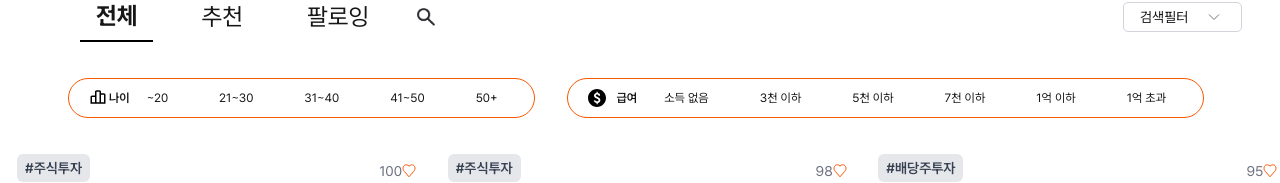
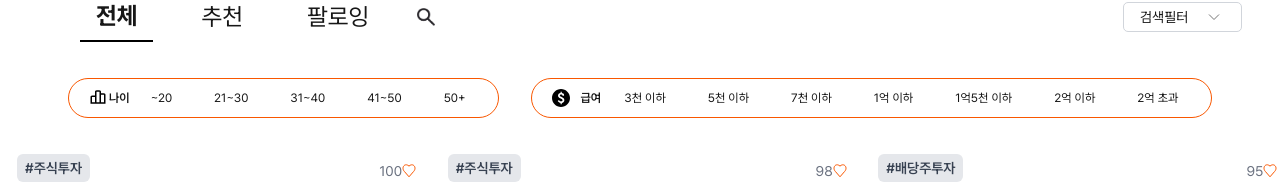
Before and after one commit to FLEX-CODEPING/FLEX-FE, a Next.js app: page /blog in a window 1280 px wide. Shown: the part 142-325 px from the top of the page. Built offline with nearby package versions, Linux system fonts and the light colour scheme; a web font is replaced by a local one.

Commit message:
FLEX-147 refactor : api값으로 매핑하도록 변경

```diff
--- a/src/app/_types/auth.ts
+++ b/src/app/_types/auth.ts
@@ -22,8 +22,8 @@ type InterestTypes =
 type IncomeTypes =
   | 'LESS_3K'
   | 'LESS_5K'
-  | 'LESS_7.5K'
-  | 'LESS_10K'
-  | 'LESS_15K'
-  | 'LESS_2K'
-  | 'OVER_3K';
+  | 'LESS_8K'
+  | 'LESS_100K'
+  | 'LESS_150K'
+  | 'LESS_200K'
+  | 'OVER_200K';
--- a/src/app/_types/blog.ts
+++ b/src/app/_types/blog.ts
@@ -31,3 +31,10 @@ interface CommentTypes {
   date: string;
   content: string;
 }
+
+type AgeTypes =
+  | 'AGE_0_20'
+  | 'AGE_21_30'
+  | 'AGE_31_40'
+  | 'AGE_41_50'
+  | 'AGE_51_100';
--- a/src/app/components/blog/blogmain/blogpostmain/BlogContainer.tsx
+++ b/src/app/components/blog/blogmain/blogpostmain/BlogContainer.tsx
@@ -9,8 +9,8 @@ import PostCard from './PostCard';
 const BlogContainer = () => {
   const [postData, setPostData] = useState<LandingPostTypes[]>([]);
   const [selectedNav, setSelectedNav] = useState('전체');
-  const [selectedAges, setSelectedAges] = useState<string[]>([]);
-  const [selectedSalaries, setSelectedSalaries] = useState<string[]>([]);
+  const [selectedAges, setSelectedAges] = useState('');
+  const [selectedSalaries, setSelectedSalaries] = useState('');
 
   // useEffect(() => {
   //   const fetchPost = async () => {
--- a/src/app/components/blog/blogmain/blogpostmain/Filters.tsx
+++ b/src/app/components/blog/blogmain/blogpostmain/Filters.tsx
@@ -4,10 +4,10 @@ import { ageIcon, salaryIcon } from '@/app/constants/iconPath';
 import { Dispatch, SetStateAction } from 'react';
 
 interface FiltersProps {
-  selectedAges: string[];
-  setSelectedAges: Dispatch<SetStateAction<string[]>>;
-  selectedSalaries: string[];
-  setSelectedSalaries: Dispatch<SetStateAction<string[]>>;
+  selectedAges: string;
+  setSelectedAges: Dispatch<SetStateAction<string>>;
+  selectedSalaries: string;
+  setSelectedSalaries: Dispatch<SetStateAction<string>>;
 }
 
 const Filters = ({
@@ -16,37 +16,25 @@ const Filters = ({
   selectedSalaries,
   setSelectedSalaries,
 }: FiltersProps) => {
-  const handleAgeClick = (age: string) => {
-    setSelectedAges((prev) =>
-      prev.includes(age) ? prev.filter((a) => a !== age) : [...prev, age],
-    );
-  };
-
-  const handleSalaryClick = (salary: string) => {
-    setSelectedSalaries((prev) =>
-      prev.includes(salary)
-        ? prev.filter((s) => s !== salary)
-        : [...prev, salary],
-    );
-  };
-
   return (
     <div className="w-full flex-col space-y-4 mt-9">
       <div className="flex items-start space-x-8 ml-[68px] ">
         <div className="border-[#F95700] bg-white flex justify-center mr-5; items-center border rounded-[20px] h-[40px] px-[20px] py-[1px]">
           <Icons name={ageIcon} />
           <h3 className="font-semibold text-[12px]">나이</h3>
-          <div className="flex gap-[17px] justify-center  text-[12px] ">
+          <div className="flex pl-2 gap-4 justify-center  text-[12px] ">
             {AGE_OPTIONS.map((ageOption) => (
               <button
                 type="button"
                 key={ageOption}
-                className={`px-4 py-1 rounded-full border ${
-                  selectedAges.includes(ageOption)
+                className={`px-3 py-1 rounded-full border ${
+                  selectedAges === ageOption
                     ? 'bg-[#FFEBE0] border-white'
                     : 'bg-white border-white'
                 }`}
-                onClick={() => handleAgeClick(ageOption)}
+                onClick={() =>
+                  setSelectedAges(selectedAges === ageOption ? '' : ageOption)
+                }
               >
                 {ageOption}
               </button>
@@ -57,17 +45,21 @@ const Filters = ({
         <div className=" px-5 py-[5px] bg-white  justify-center mr-5 flex items-center gap-2.5 border border-[#F95700] rounded-full h-10">
           <Icons name={salaryIcon} />
           <h3 className="font-semibold text-[12px]">급여</h3>
-          <div className="flex gap-[17px] text-[12px]">
+          <div className="flex gap-4 text-[12px]">
             {SALARY_OPTIONS.map((salaryOption) => (
               <button
                 type="button"
                 key={salaryOption}
-                className={` px-4 py-1 border-[#F95700] rounded-full cursor-pointer font-normal transition-colors duration-300 ease-in-out  border ${
-                  selectedSalaries.includes(salaryOption)
+                className={` px-3 py-1 border-[#F95700] rounded-full cursor-pointer font-normal transition-colors duration-300 ease-in-out  border ${
+                  selectedSalaries === salaryOption
                     ? 'bg-[#FFEBE0] border-white'
                     : 'bg-white border-white'
                 }`}
-                onClick={() => handleSalaryClick(salaryOption)}
+                onClick={() =>
+                  setSelectedSalaries(
+                    selectedSalaries === salaryOption ? '' : salaryOption,
+                  )
+                }
               >
                 {salaryOption}
               </button>
--- a/src/app/constants/BlogConstants.ts
+++ b/src/app/constants/BlogConstants.ts
@@ -1,12 +1,13 @@
 export const AGE_OPTIONS = ['~20', '21~30', '31~40', '41~50', '50+'];
 
 export const SALARY_OPTIONS = [
-  '소득 없음',
   '3천 이하',
   '5천 이하',
   '7천 이하',
   '1억 이하',
-  '1억 초과',
+  '1억5천 이하',
+  '2억 이하',
+  '2억 초과',
 ];
 
 export const NAV_OPTIONS = ['전체', '추천', '팔로잉'];
@@ -19,11 +20,20 @@ export const NAV_OPTIONS_WITH_PATH = [
   { nav: '팔로우', path: '/blog/follow' },
 ];
 
-export const LANDING_VIEWTYPE_MAP: Record<
-  MainPostViewTypes,
-  MainPostViewApiTypes
-> = {
-  최신: 'CREATED_AT',
-  인기: 'LIKE_COUNT',
-  팔로잉: 'FOLLOWING',
+export const SALARY_RANGE_MAP: Record<string, IncomeTypes> = {
+  '3천 이하': 'LESS_3K',
+  '5천 이하': 'LESS_5K',
+  '7천 이하': 'LESS_8K',
+  '1억 이하': 'LESS_100K',
+  '1억5천 이하': 'LESS_150K',
+  '2억 이하': 'LESS_200K',
+  '2억 초과': 'OVER_200K',
 };
+
+export const AGE_RANGE_MAP: Record<string, AgeTypes> = {
+  '~20': 'AGE_0_20',
+  '21~30': 'AGE_21_30',
+  '31~40': 'AGE_31_40',
+  '41~50': 'AGE_41_50',
+  '50+': 'AGE_51_100',
+};
--- a/src/app/constants/auth.ts
+++ b/src/app/constants/auth.ts
@@ -46,11 +46,11 @@ export const INCOME_RANGE = [
 export const INCOME_RANGE_MAP: Record<string, IncomeTypes> = {
   '3000 이하': 'LESS_3K',
   '5000 이하': 'LESS_5K',
-  '7500 이하': 'LESS_7.5K',
-  '1억 이하': 'LESS_10K',
-  '1억5천 이하': 'LESS_15K',
-  '2억 이하': 'LESS_2K',
-  '2억 초과': 'OVER_3K',
+  '7500 이하': 'LESS_8K',
+  '1억 이하': 'LESS_100K',
+  '1억5천 이하': 'LESS_150K',
+  '2억 이하': 'LESS_200K',
+  '2억 초과': 'OVER_200K',
 };
 
 export const INTEREST_TITLE = '내 관심사';
```
